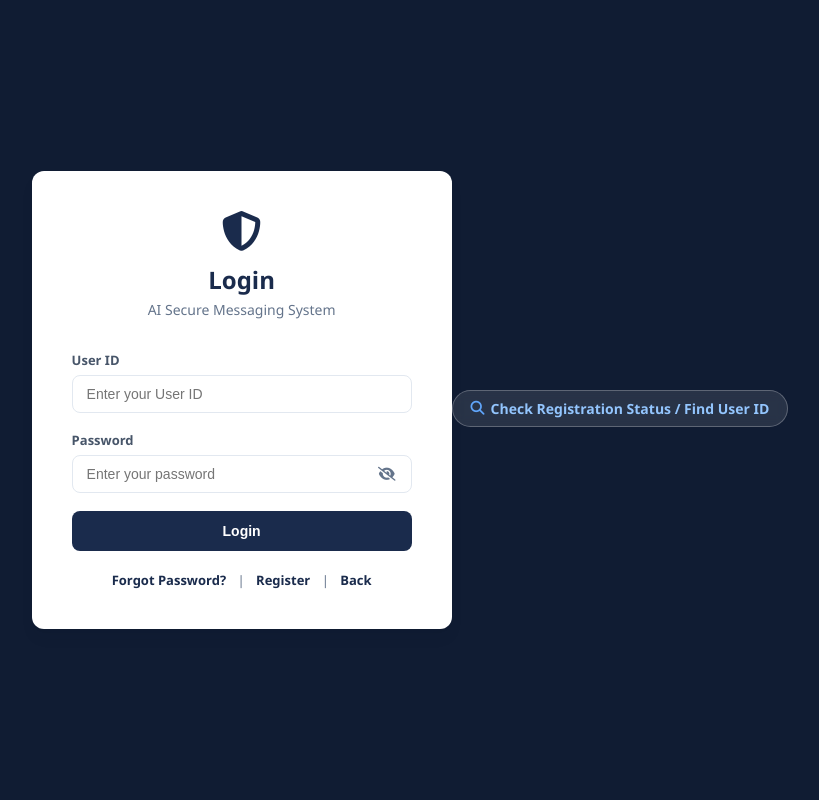
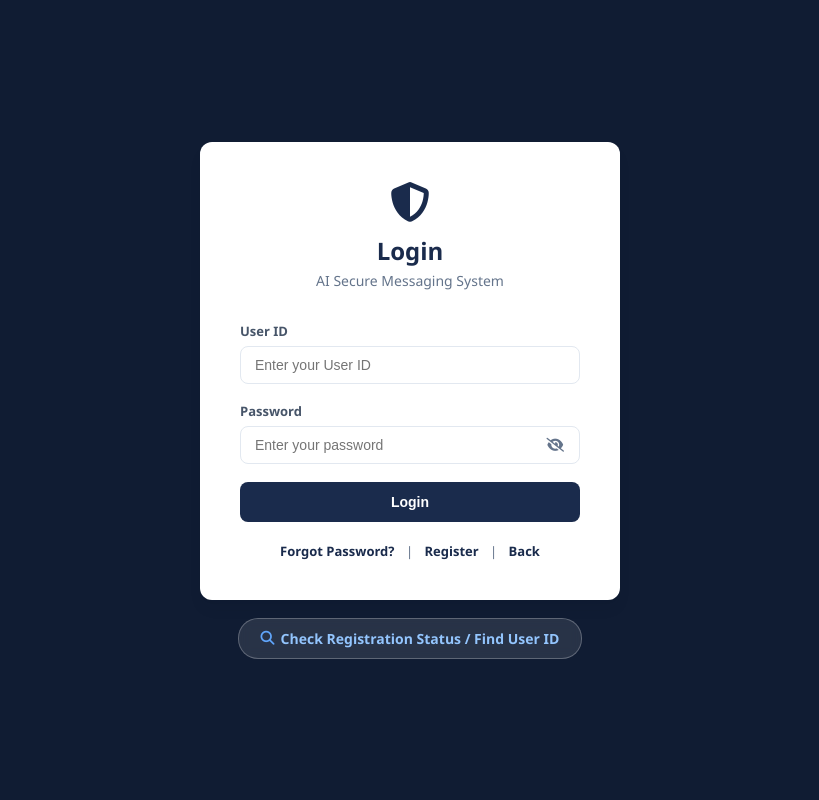
Before and after one commit to Idhaizs/AI-SECURE-MESSAGING-SYSTEM, a Flask app: page /login in a window 1280 px wide. Shown: the whole page, without its empty margins (230-1049 px from the left). Run offline with Flask 3, Linux system fonts and the light colour scheme.

Commit message:
UI: Ensure Check Registration Status link sits directly underneath login card

```diff
--- a/app/templates/auth/login.html
+++ b/app/templates/auth/login.html
@@ -1,8 +1,9 @@
 {% extends 'base.html' %}
 {% block title %}Login - AI Secure Messaging{% endblock %}
 {% block content %}
-<div class="auth-wrapper">
-    <div class="auth-card">
+<div class="auth-wrapper" style="flex-direction:column;">
+    <div style="display:flex;flex-direction:column;align-items:center;width:100%;max-width:440px;margin:0 auto;">
+        <div class="auth-card" style="width:100%;box-sizing:border-box;">
             <div class="auth-header">
                 <i class="fas fa-shield-halved"></i>
                 <h2>Login</h2>
@@ -35,11 +36,12 @@
             </div>
         </div>
 
-    <!-- Link placed OUTSIDE the white card, directly underneath -->
-    <div style="text-align:center;margin-top:16px;">
-        <a href="#" onclick="openStatusModal(); return false;" style="color:#93c5fd;font-weight:600;font-size:14px;text-decoration:none;display:inline-flex;align-items:center;gap:6px;background:rgba(255,255,255,0.1);padding:8px 18px;border-radius:20px;backdrop-filter:blur(6px);border:1px solid rgba(255,255,255,0.25);transition:all 0.2s ease;">
+        <!-- Link placed DIRECTLY UNDERNEATH the white card -->
+        <div style="text-align:center;margin-top:18px;width:100%;">
+            <a href="#" onclick="openStatusModal(); return false;" style="color:#93c5fd;font-weight:600;font-size:14px;text-decoration:none;display:inline-flex;align-items:center;gap:6px;background:rgba(255,255,255,0.1);padding:10px 22px;border-radius:20px;backdrop-filter:blur(6px);border:1px solid rgba(255,255,255,0.25);transition:all 0.2s ease;">
                 <i class="fas fa-search" style="color:#60a5fa;"></i> Check Registration Status / Find User ID
             </a>
+        </div>
     </div>
 </div>
 
```
Lines whose indentation alone changed are shown as unchanged.
